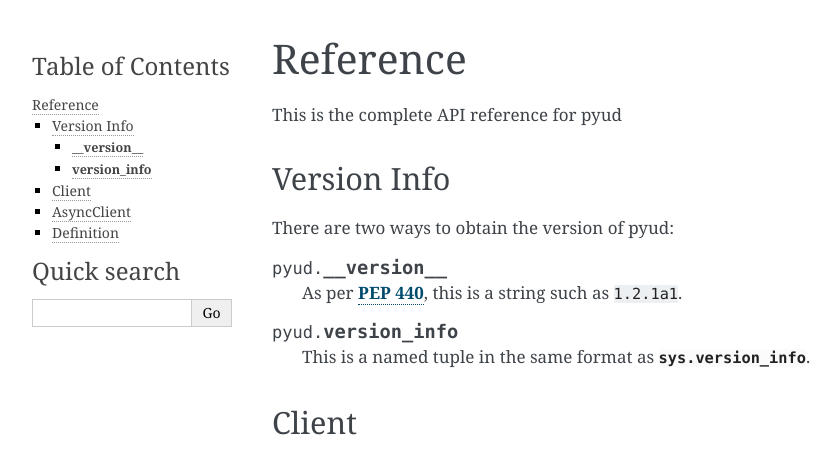
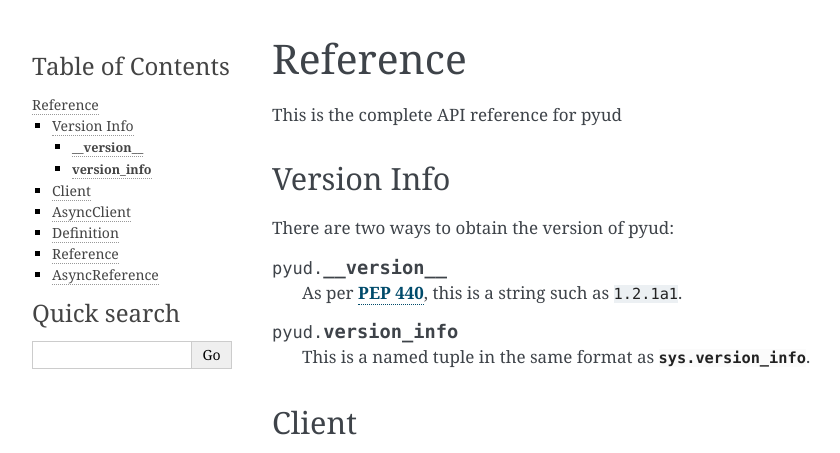
Before and after one commit to WilliamWFLee/pyud, a Sphinx documentation site: the page built from docs/reference.rst, in a window 1280 px wide. Shown: the top 453 px of the page, without its empty margins (148-988 px from the left). Built offline with Sphinx 7.4.7, drawn with Linux system fonts in a browser that asks for light colours; some of the changed text lies outside the part shown; grey boxes are pictures that could not be loaded.

Commit message:
Add autoclass directives to reference.rst for reference classes

```diff
--- a/docs/reference.rst
+++ b/docs/reference.rst
@@ -36,3 +36,15 @@
 
 .. autoclass:: Definition
     :members:
+
+Reference
+---------
+
+.. autoclass:: Reference
+    :members:
+
+AsyncReference
+--------------
+
+.. autoclass:: AsyncReference
+    :members:
```
